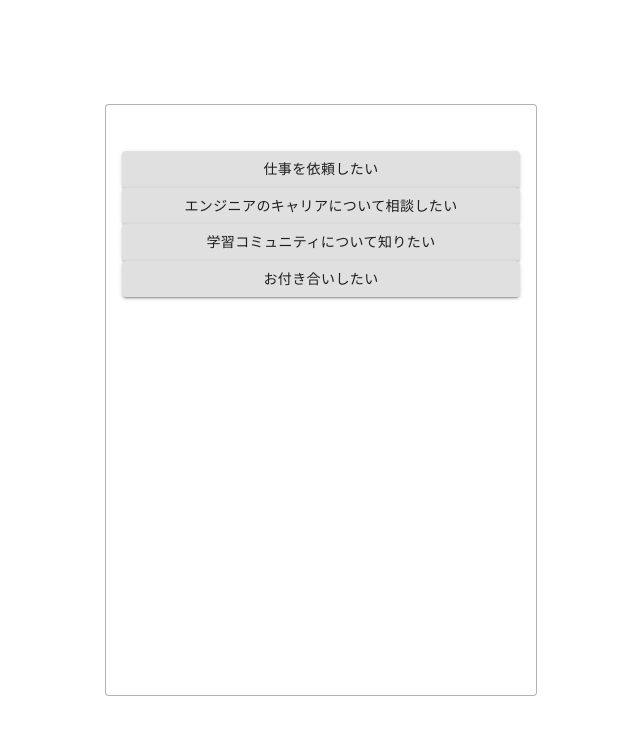
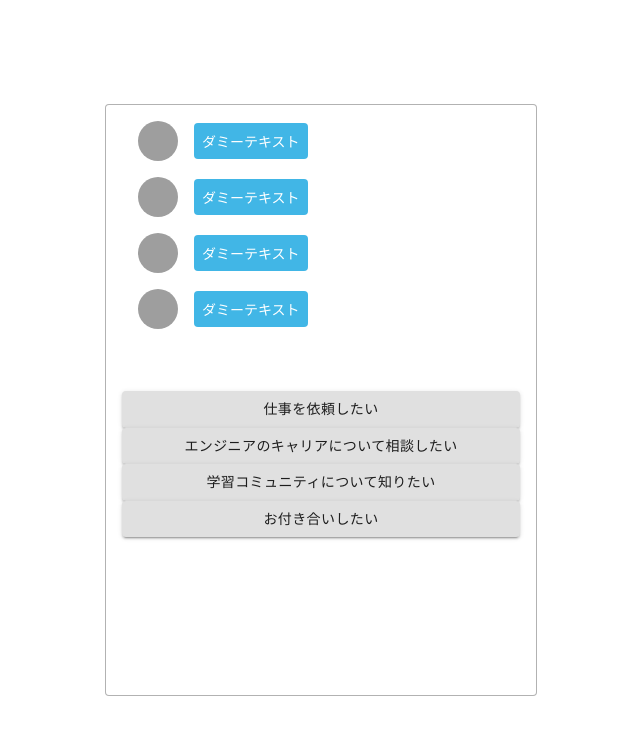
Before and after one commit to fo-ji/chatbot-demo, a React (Create React App) app: page / in a window 1280 px wide. Shown: the top 734 px of the page, without its empty margins (319-959 px from the left). Built offline with nearby package versions, Linux system fonts and the light colour scheme; grey boxes are pictures that could not be loaded.

Commit message:
Chat(s)コンポーネントの雛形実装

```diff
--- a/src/App.jsx
+++ b/src/App.jsx
@@ -1,7 +1,7 @@
 import React from 'react';
 import defaultDataset from "./dataset";
 import "./assets/styles/style.css";
-import {AnswersList} from "./components/index";
+import {AnswersList, Chats} from "./components/index";
 
 export default class App extends React.Component {
   constructor(props) {
@@ -31,6 +31,7 @@
     return (
       <section className="c-section">
         <div className="c-box">
+          <Chats />
           <AnswersList answers={this.state.answers} />
         </div>
       </section>
--- /dev/null
+++ b/src/components/Chat.jsx
@@ -0,0 +1,21 @@
+import React from "react";
+import ListItem from '@material-ui/core/ListItem';
+import ListItemText from '@material-ui/core/ListItemText';
+import ListItemAvatar from '@material-ui/core/ListItemAvatar';
+import Avatar from '@material-ui/core/Avatar';
+import Typography from '@material-ui/core/Typography';
+
+const Chat = () => {
+  return (
+    <ListItem>
+      <ListItemAvatar>
+        <Avatar alt="icon" src="/static/images/avatar/1.jpg" />
+      </ListItemAvatar>
+      <div className="p-chat__bubble">
+        ダミーテキスト
+      </div>
+    </ListItem>
+  )
+}
+
+export default Chat
--- /dev/null
+++ b/src/components/Chats.jsx
@@ -0,0 +1,27 @@
+import React from "react";
+import { makeStyles } from '@material-ui/core/styles';
+import List from '@material-ui/core/List';
+import { Chat } from "./index";
+
+const useStyles = makeStyles((theme) => ({
+  root: {
+    width: '100%',
+    maxWidth: '36ch',
+    backgroundColor: theme.palette.background.paper,
+  },
+}));
+
+const Chats = () => {
+  const classes = useStyles();
+
+  return (
+    <List className={classes.root}>
+      <Chat />
+      <Chat />
+      <Chat />
+      <Chat />
+    </List>
+  )
+}
+
+export default Chats
--- a/src/components/index.js
+++ b/src/components/index.js
@@ -1,4 +1,4 @@
-import AnswersList from "./AnswersList";
-
 export {default as AnswersList} from "./AnswersList";
 export {default as Answer} from "./Answer";
+export {default as Chats} from "./Chats";
+export {default as Chat} from "./Chat";
```
